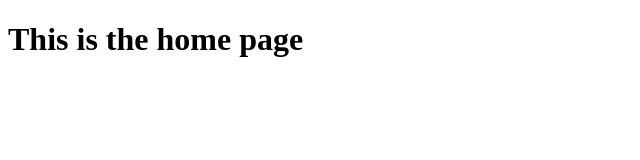
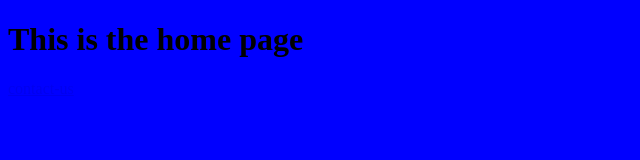
Before and after one commit to anandveeraswamy/test124, a plain HTML site: page index.html in a window 1280 px wide. Shown: the whole page, without its empty margins (0-640 px from the left). Drawn offline with Linux system fonts and the light colour scheme.

Commit message:
linked the styles files

```diff
--- a/index.html
+++ b/index.html
@@ -3,10 +3,12 @@
 <head>
     <meta charset="UTF-8">
     <meta name="viewport" content="width=device-width, initial-scale=1.0">
+    <link rel="stylesheet" href="style.css">
     <title>Home page</title>
 </head>
 <body>
     <h1>This is the home page</h1>
+    <a href="contact-us.html">contact-us</a>
 
 </body>
 </html>
```
